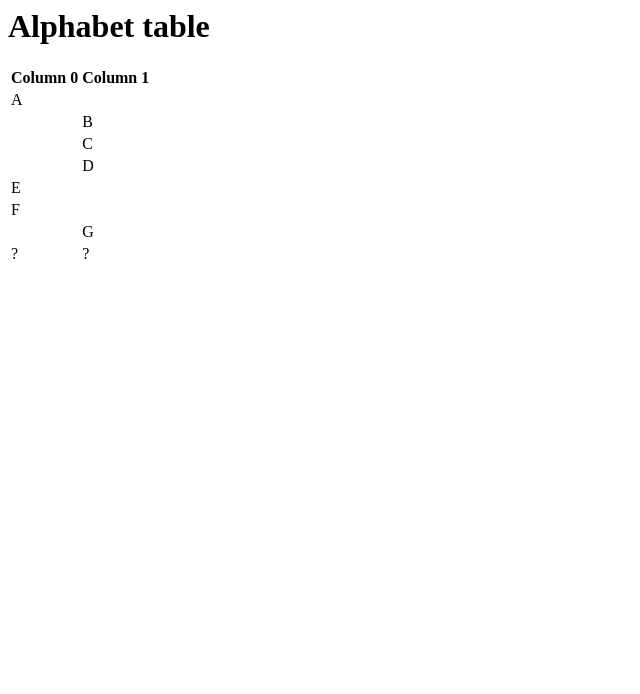
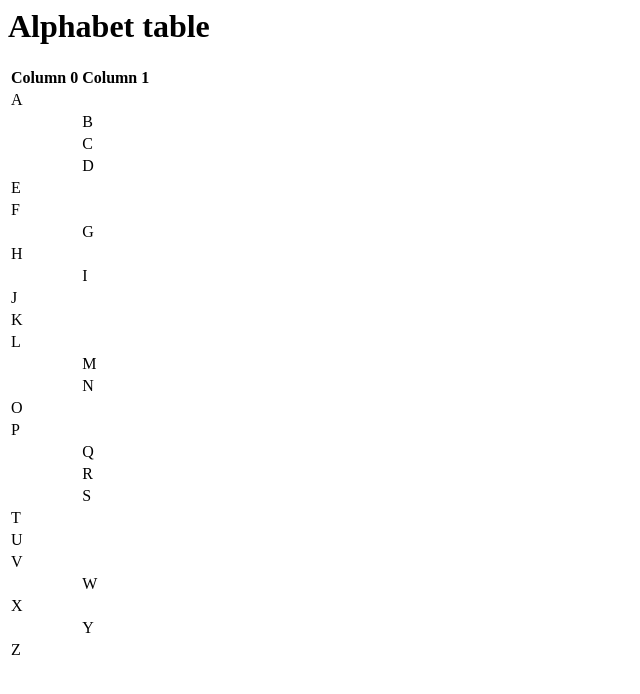
Before and after one commit to comp426-2022-spring/a00-pranavs4, a website: page index.html in a window 1280 px wide. Shown: the whole page, without its empty margins (0-640 px from the left). Drawn offline with Linux system fonts and the light colour scheme.

Commit message:
a00setup

```diff
--- a/index.html
+++ b/index.html
@@ -36,8 +36,61 @@
     					<td></td><td>G</td>
   					</tr>
   					<tr>
-    					<td>?</td><td>?</td>
-  					</tr>
+                        <td>H</td><td></td>
+                    </tr>
+                    <tr>
+                        <td></td><td>I</td>
+                    </tr>
+                    <tr>
+                        <td>J</td><td></td>
+                    </tr>
+                    <tr>
+                        <td>K</td><td></td>
+                    </tr>
+                    <tr>
+                        <td>L</td><td></td>
+                    </tr>
+                    <tr>
+                        <td></td><td>M</td>
+                    </tr>
+                    <tr>
+                        <td></td><td>N</td>
+                    </tr>
+                    <tr>
+                        <td>O</td><td></td>
+                    </tr>
+                    <tr>
+                        <td>P</td><td></td>
+                    </tr>
+                    <tr>
+                        <td></td><td>Q</td>
+                    </tr>
+                    <tr>
+                        <td></td><td>R</td>
+                    </tr>
+                    <tr>
+                        <td></td><td>S</td>
+                    </tr>
+                    <tr>
+                        <td>T</td><td></td>
+                    </tr>
+                    <tr>
+                        <td>U</td><td></td>
+                    </tr>
+                    <tr>
+                        <td>V</td><td></td>
+                    </tr>
+                    <tr>
+                        <td></td><td>W</td>
+                    </tr>
+                    <tr>
+                        <td>X</td><td></td>
+                    </tr>
+                    <tr>
+                        <td></td><td>Y</td>
+                    </tr>
+                    <tr>
+                        <td>Z</td><td></td>
 				</tbody>
 			</table>
         </div>
--- a/package.json
+++ b/package.json
@@ -15,5 +15,8 @@
   "bugs": {
     "url": "https://github.com/comp426-2022-spring/a00-pranavs4/issues"
   },
-  "homepage": "https://github.com/comp426-2022-spring/a00-pranavs4#readme"
+  "homepage": "https://github.com/comp426-2022-spring/a00-pranavs4#readme",
+  "dependencies": {
+    "browser-sync": "^2.27.9"
+  }
 }
```
Also changed, not shown: 1 other file.
